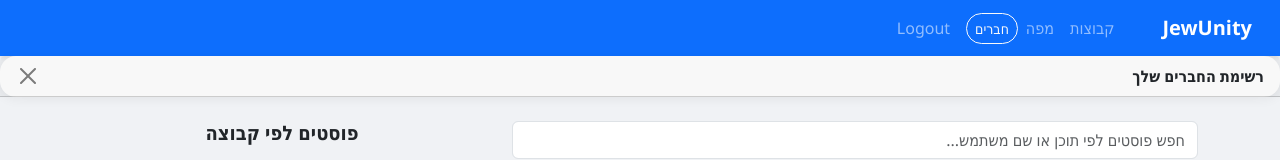
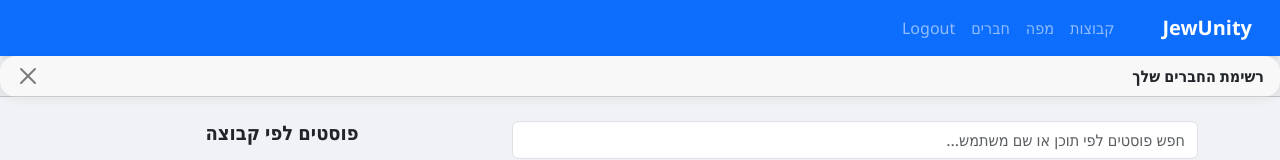
Before and after one commit to DanielFitoussi/JewUnity, a website: page public/feed.html in a window 1280 px wide. Shown: the top 160 px of the page. Drawn offline with nearby package versions, Linux system fonts and the light colour scheme; no server answers; sample sign-in values are in the browser's storage.

Commit message:
Refactor friends button to match navbar style for consistent UI appearance

```diff
--- a/public/feed.html
+++ b/public/feed.html
@@ -25,8 +25,9 @@
             <a class="nav-link" href="map.html">מפה</a>
           </li>
           <li class="nav-item">
-            <button id="showFriendsBtn" class="btn btn-outline-light btn-sm ms-2"> חברים</button>
-          </li>
+  <a href="#" id="showFriendsBtn" class="nav-link">חברים</a>
+</li>
+
           <li class="nav-item">
             <a class="nav-link" href="login.html">Logout</a>
           </li>
```
